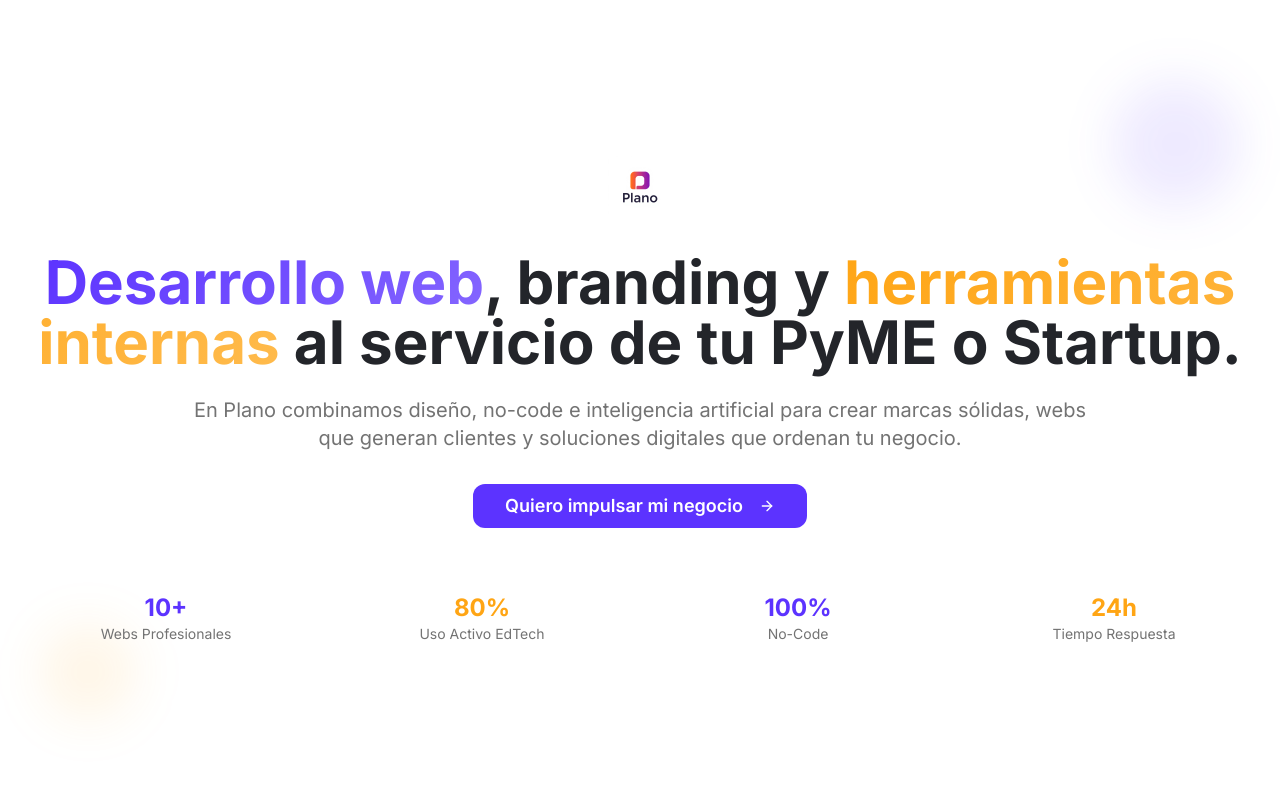
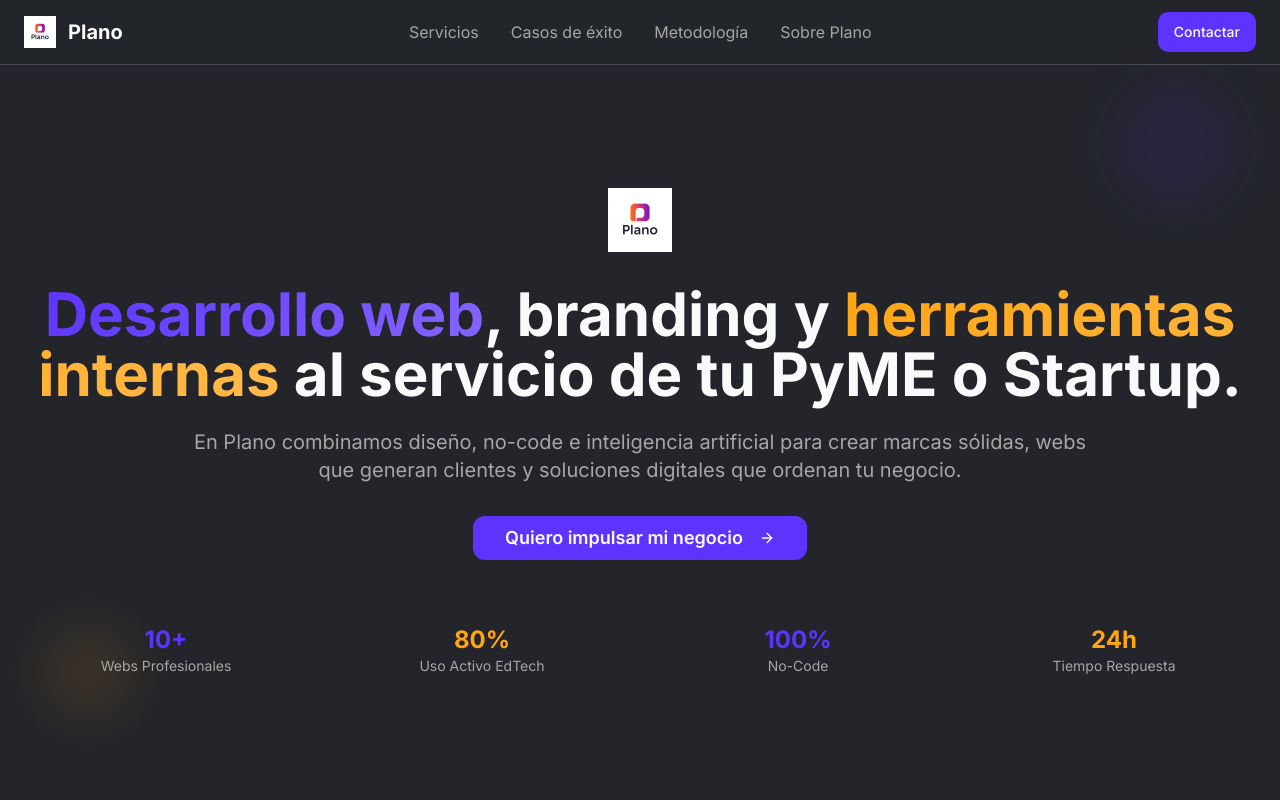
Before and after one commit to NachoQu/plano-ignite-digital, a React (Vite) app: page / in a window 1280 px wide. Shown: the top 800 px of the page. Built offline with nearby package versions, Linux system fonts and the light colour scheme.

Commit message:
feat: Add nav, footer, and dark theme
Adds navigation and footer components with links.
Updates the background color to #22242a and adjusts text colors for better contrast.
Includes the Plano logo in the navigation.

```diff
--- a/src/components/About.tsx
+++ b/src/components/About.tsx
@@ -21,7 +21,7 @@ const About = () => {
   ];
 
   return (
-    <section className="py-20 bg-muted/50">
+    <section id="sobre" className="py-20 bg-muted/50">
       <div className="container mx-auto px-6">
         <div className="text-center mb-16">
           <h2 className="text-3xl md:text-5xl font-bold mb-6">
--- a/src/components/CaseStudies.tsx
+++ b/src/components/CaseStudies.tsx
@@ -42,7 +42,7 @@ const CaseStudies = () => {
   ];
 
   return (
-    <section className="py-20 bg-muted/50">
+    <section id="casos" className="py-20 bg-muted/50">
       <div className="container mx-auto px-6">
         <div className="text-center mb-16">
           <h2 className="text-3xl md:text-5xl font-bold mb-6">
--- /dev/null
+++ b/src/components/Footer.tsx
@@ -0,0 +1,162 @@
+import { Button } from "@/components/ui/button";
+import { MessageCircle, Instagram, Linkedin, Mail, Phone } from "lucide-react";
+import planoLogo from "@/assets/plano-logo.png";
+
+const Footer = () => {
+  const handleWhatsAppClick = () => {
+    window.open("https://wa.me/542323550605?text=Hola! Quiero impulsar mi negocio con Plano", "_blank");
+  };
+
+  const scrollToSection = (sectionId: string) => {
+    const element = document.getElementById(sectionId);
+    if (element) {
+      element.scrollIntoView({ behavior: 'smooth' });
+    }
+  };
+
+  const scrollToTop = () => {
+    window.scrollTo({ top: 0, behavior: 'smooth' });
+  };
+
+  return (
+    <footer className="bg-card border-t border-border">
+      <div className="container mx-auto px-6 py-12">
+        <div className="grid grid-cols-1 md:grid-cols-4 gap-8">
+          {/* Brand */}
+          <div className="col-span-1 md:col-span-2">
+            <div className="flex items-center space-x-3 mb-4">
+              <img
+                src={planoLogo}
+                alt="Plano Logo"
+                className="w-10 h-10 object-contain"
+              />
+              <span className="text-2xl font-bold text-foreground">Plano</span>
+            </div>
+            <p className="text-muted-foreground mb-6 max-w-md">
+              Agencia integral no-code especializada en branding, desarrollo web y herramientas internas
+              para PyMEs y Startups. Resultados medibles desde el inicio.
+            </p>
+            <Button
+              onClick={handleWhatsAppClick}
+              className="bg-secondary hover:bg-secondary/90 text-secondary-foreground"
+            >
+              <MessageCircle className="mr-2 h-4 w-4" />
+              Hablemos en WhatsApp
+            </Button>
+          </div>
+
+          {/* Navigation */}
+          <div>
+            <h3 className="text-lg font-semibold text-foreground mb-4">Navegación</h3>
+            <ul className="space-y-3">
+              <li>
+                <button
+                  onClick={scrollToTop}
+                  className="text-muted-foreground hover:text-primary transition-colors"
+                >
+                  Inicio
+                </button>
+              </li>
+              <li>
+                <button
+                  onClick={() => scrollToSection('servicios')}
+                  className="text-muted-foreground hover:text-primary transition-colors"
+                >
+                  Servicios
+                </button>
+              </li>
+              <li>
+                <button
+                  onClick={() => scrollToSection('casos')}
+                  className="text-muted-foreground hover:text-primary transition-colors"
+                >
+                  Casos de éxito
+                </button>
+              </li>
+              <li>
+                <button
+                  onClick={() => scrollToSection('metodologia')}
+                  className="text-muted-foreground hover:text-primary transition-colors"
+                >
+                  Metodología
+                </button>
+              </li>
+              <li>
+                <button
+                  onClick={() => scrollToSection('sobre')}
+                  className="text-muted-foreground hover:text-primary transition-colors"
+                >
+                  Sobre Plano
+                </button>
+              </li>
+            </ul>
+          </div>
+
+          {/* Contact */}
+          <div>
+            <h3 className="text-lg font-semibold text-foreground mb-4">Contacto</h3>
+            <ul className="space-y-3">
+              <li className="flex items-center space-x-2">
+                <Phone className="h-4 w-4 text-secondary" />
+                <a
+                  href="https://wa.me/542323550605"
+                  target="_blank"
+                  rel="noopener noreferrer"
+                  className="text-muted-foreground hover:text-primary transition-colors"
+                >
+                  +54 2323 55-0605
+                </a>
+              </li>
+              <li className="flex items-center space-x-2">
+                <Mail className="h-4 w-4 text-secondary" />
+                <span className="text-muted-foreground">info@plano.com</span>
+              </li>
+            </ul>
+
+            {/* Social Media */}
+            <div className="mt-6">
+              <h4 className="text-sm font-semibold text-foreground mb-3">Síguenos</h4>
+              <div className="flex space-x-4">
+                <a
+                  href="https://instagram.com/plano.web"
+                  target="_blank"
+                  rel="noopener noreferrer"
+                  className="text-muted-foreground hover:text-primary transition-colors"
+                >
+                  <Instagram className="h-5 w-5" />
+                </a>
+                <a
+                  href="https://linkedin.com/company/plano-web"
+                  target="_blank"
+                  rel="noopener noreferrer"
+                  className="text-muted-foreground hover:text-primary transition-colors"
+                >
+                  <Linkedin className="h-5 w-5" />
+                </a>
+              </div>
+            </div>
+          </div>
+        </div>
+
+        {/* Bottom */}
+        <div className="border-t border-border mt-12 pt-8">
+          <div className="flex flex-col md:flex-row items-center justify-between space-y-4 md:space-y-0">
+            <p className="text-sm text-muted-foreground">
+              © 2024 Plano. Agencia integral no-code para PyMEs y Startups.
+            </p>
+            <div className="flex space-x-6 text-sm">
+              <a href="#" className="text-muted-foreground hover:text-primary transition-colors">
+                Política de Privacidad
+              </a>
+              <a href="#" className="text-muted-foreground hover:text-primary transition-colors">
+                Términos de Servicio
+              </a>
+            </div>
+          </div>
+        </div>
+      </div>
+    </footer>
+  );
+};
+
+export default Footer;
--- a/src/components/Hero.tsx
+++ b/src/components/Hero.tsx
@@ -8,7 +8,7 @@ const Hero = () => {
   };
 
   return (
-    <section className="relative min-h-screen flex items-center justify-center bg-background overflow-hidden">
+    <section id="inicio" className="relative min-h-screen flex items-center justify-center bg-background overflow-hidden pt-16">
       {/* Background elements */}
       <div className="absolute top-20 right-10 w-32 h-32 bg-primary/10 rounded-full blur-xl"></div>
       <div className="absolute bottom-20 left-10 w-24 h-24 bg-secondary/10 rounded-full blur-xl"></div>
--- a/src/components/Methodology.tsx
+++ b/src/components/Methodology.tsx
@@ -30,7 +30,7 @@ const Methodology = () => {
   ];
 
   return (
-    <section className="py-20 bg-background">
+    <section id="metodologia" className="py-20 bg-background">
       <div className="container mx-auto px-6">
         <div className="text-center mb-16">
           <h2 className="text-3xl md:text-5xl font-bold mb-6">
--- /dev/null
+++ b/src/components/Navbar.tsx
@@ -0,0 +1,103 @@
+import { useState } from "react";
+import { Button } from "@/components/ui/button";
+import { Menu, X } from "lucide-react";
+import planoLogo from "@/assets/plano-logo.png";
+
+const Navbar = () => {
+  const [isOpen, setIsOpen] = useState(false);
+
+  const handleWhatsAppClick = () => {
+    window.open("https://wa.me/542323550605?text=Hola! Quiero impulsar mi negocio con Plano", "_blank");
+  };
+
+  const scrollToSection = (sectionId: string) => {
+    const element = document.getElementById(sectionId);
+    if (element) {
+      element.scrollIntoView({ behavior: 'smooth' });
+      setIsOpen(false);
+    }
+  };
+
+  const navItems = [
+    { label: "Servicios", href: "servicios" },
+    { label: "Casos de éxito", href: "casos" },
+    { label: "Metodología", href: "metodologia" },
+    { label: "Sobre Plano", href: "sobre" },
+  ];
+
+  return (
+    <nav className="fixed top-0 left-0 right-0 z-50 bg-background/95 backdrop-blur-sm border-b border-border">
+      <div className="container mx-auto px-6">
+        <div className="flex items-center justify-between h-16">
+          {/* Logo */}
+          <div className="flex items-center space-x-3">
+            <img
+              src={planoLogo}
+              alt="Plano Logo"
+              className="w-8 h-8 object-contain"
+            />
+            <span className="text-xl font-bold text-foreground">Plano</span>
+          </div>
+
+          {/* Desktop Navigation */}
+          <div className="hidden md:flex items-center space-x-8">
+            {navItems.map((item) => (
+              <button
+                key={item.href}
+                onClick={() => scrollToSection(item.href)}
+                className="text-muted-foreground hover:text-primary transition-colors duration-200"
+              >
+                {item.label}
+              </button>
+            ))}
+          </div>
+
+          {/* CTA Button */}
+          <div className="hidden md:block">
+            <Button
+              onClick={handleWhatsAppClick}
+              variant="default"
+              className="bg-primary hover:bg-primary/90 text-primary-foreground"
+            >
+              Contactar
+            </Button>
+          </div>
+
+          {/* Mobile menu button */}
+          <button
+            className="md:hidden text-foreground"
+            onClick={() => setIsOpen(!isOpen)}
+          >
+            {isOpen ? <X className="h-6 w-6" /> : <Menu className="h-6 w-6" />}
+          </button>
+        </div>
+
+        {/* Mobile Navigation */}
+        {isOpen && (
+          <div className="md:hidden py-4 border-t border-border">
+            <div className="flex flex-col space-y-4">
+              {navItems.map((item) => (
+                <button
+                  key={item.href}
+                  onClick={() => scrollToSection(item.href)}
+                  className="text-left text-muted-foreground hover:text-primary transition-colors duration-200"
+                >
+                  {item.label}
+                </button>
+              ))}
+              <Button
+                onClick={handleWhatsAppClick}
+                variant="default"
+                className="bg-primary hover:bg-primary/90 text-primary-foreground w-full mt-4"
+              >
+                Contactar
+              </Button>
+            </div>
+          </div>
+        )}
+      </div>
+    </nav>
+  );
+};
+
+export default Navbar;
--- a/src/components/Services.tsx
+++ b/src/components/Services.tsx
@@ -36,7 +36,7 @@ const Services = () => {
   ];
 
   return (
-    <section className="py-20 bg-muted/50">
+    <section id="servicios" className="py-20 bg-muted/50">
       <div className="container mx-auto px-6">
         <div className="text-center mb-16">
           <h2 className="text-3xl md:text-5xl font-bold mb-6">
--- a/src/index.css
+++ b/src/index.css
@@ -14,33 +14,33 @@ All colors MUST be HSL.
     --plano-gray: 0 0% 78%;            /* #c8c8c8 */
     --plano-dark: 220 9% 15%;          /* #22242a */
 
-    /* Design System */
-    --background: 0 0% 100%;
-    --foreground: 220 9% 15%;          /* plano-dark */
+    /* Dark Design System */
+    --background: 220 9% 15%;          /* #22242a dark background */
+    --foreground: 0 0% 98%;            /* white text */
 
-    --card: 0 0% 100%;
-    --card-foreground: 220 9% 15%;
+    --card: 220 9% 18%;                /* slightly lighter than bg */
+    --card-foreground: 0 0% 98%;
 
-    --popover: 0 0% 100%;
-    --popover-foreground: 220 9% 15%;
+    --popover: 220 9% 18%;
+    --popover-foreground: 0 0% 98%;
 
     --primary: 252 100% 60%;           /* plano-purple */
-    --primary-foreground: 0 0% 100%;
+    --primary-foreground: 0 0% 98%;
 
     --secondary: 37 100% 54%;          /* plano-orange */
-    --secondary-foreground: 0 0% 100%;
+    --secondary-foreground: 220 9% 15%;
 
-    --muted: 0 0% 96%;
-    --muted-foreground: 0 0% 45%;
+    --muted: 220 9% 25%;               /* muted dark */
+    --muted-foreground: 0 0% 65%;      /* light gray text */
 
-    --accent: 0 0% 96%;
-    --accent-foreground: 220 9% 15%;
+    --accent: 220 9% 25%;
+    --accent-foreground: 0 0% 98%;
 
     --destructive: 0 84% 60%;
     --destructive-foreground: 0 0% 98%;
 
-    --border: 0 0% 90%;
-    --input: 0 0% 90%;
+    --border: 220 9% 30%;              /* dark borders */
+    --input: 220 9% 30%;
     --ring: 252 100% 60%;
 
     --radius: 0.75rem;
--- a/src/pages/Index.tsx
+++ b/src/pages/Index.tsx
@@ -1,3 +1,4 @@
+import Navbar from "@/components/Navbar";
 import Hero from "@/components/Hero";
 import Services from "@/components/Services";
 import ValueProposition from "@/components/ValueProposition";
@@ -5,10 +6,12 @@ import CaseStudies from "@/components/CaseStudies";
 import Methodology from "@/components/Methodology";
 import About from "@/components/About";
 import FinalCTA from "@/components/FinalCTA";
+import Footer from "@/components/Footer";
 
 const Index = () => {
   return (
     <>
+      <Navbar />
       <Hero />
       <Services />
       <ValueProposition />
@@ -16,6 +19,7 @@ const Index = () => {
       <Methodology />
       <About />
       <FinalCTA />
+      <Footer />
     </>
   );
 };
```
